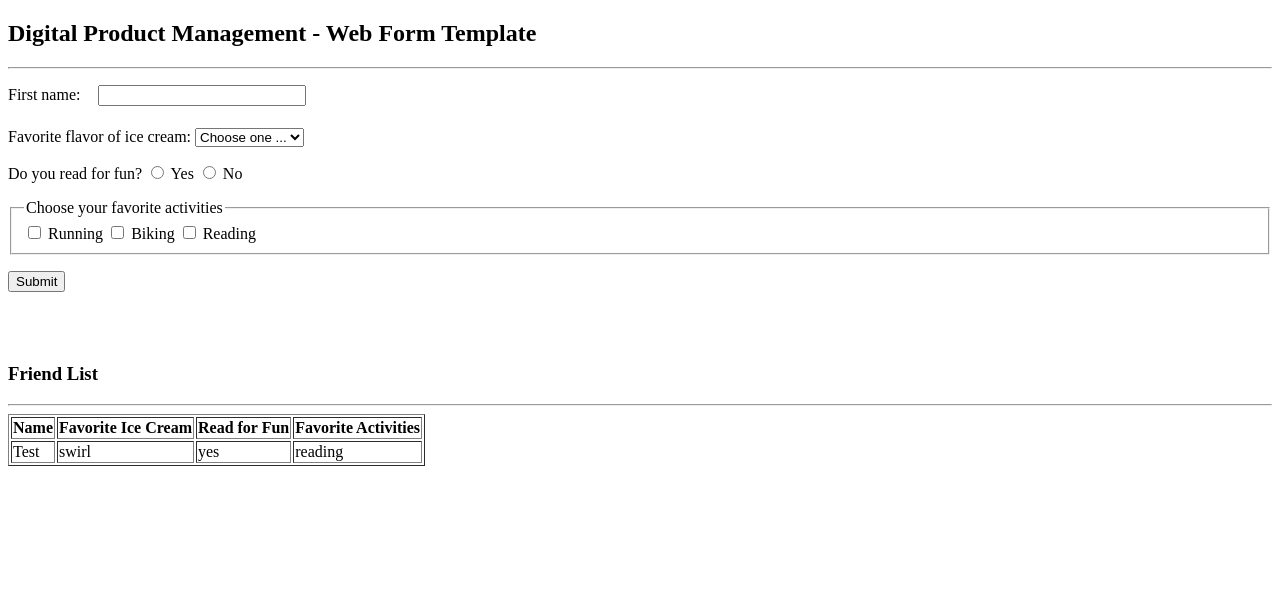
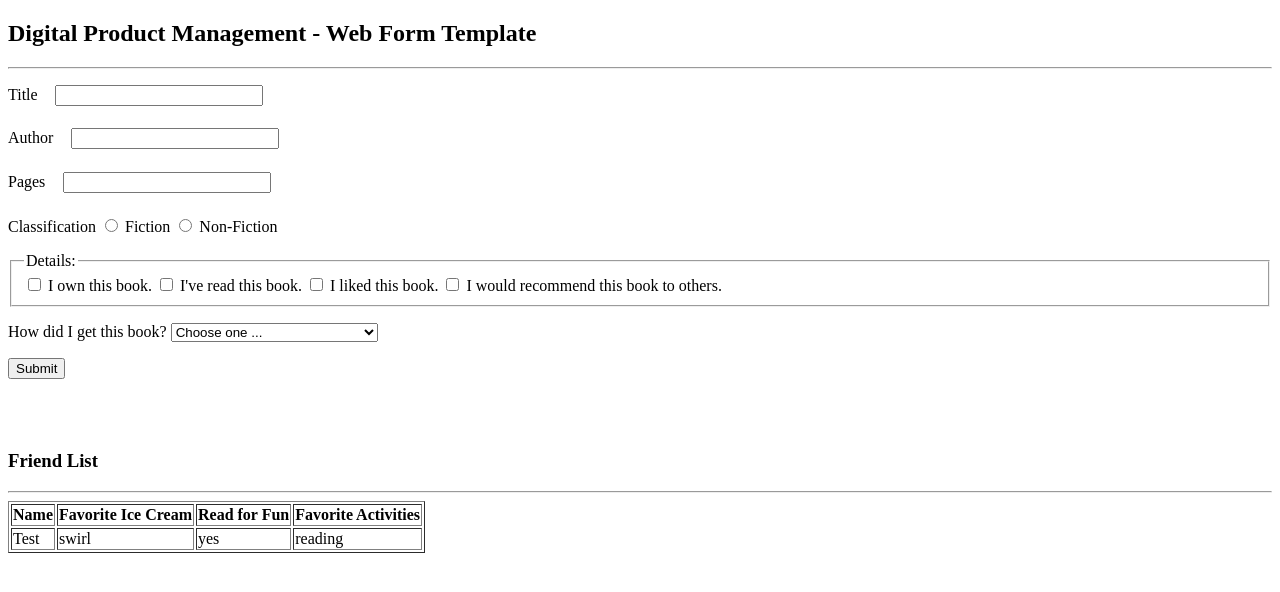
Before and after one commit to vmarkuson/Pair-Programming-HW, a Flask app: page / in a window 1280 px wide. Shown: the top 592 px of the page. Run offline with Flask 2, Linux system fonts and the light colour scheme.

Commit message:
Template Change
Making index.html different

```diff
--- a/templates/index.html
+++ b/templates/index.html
@@ -4,78 +4,99 @@
 <main>
   <form action="/add" method="POST">
     <p>
-      <label for="first-name">First name:</label>
-      <input type="text" id="first-name" name="fname" />
+      <label for="Title-name">Title </label>
+      <input type="text" id="Title-name" name="tname" />
+    </p>
+    <p>
+      <label for="Author-name">Author </label>
+      <input type="text" id="Author-name" name="aname" />
+    </p>
+    <p>
+      <label for="Page-name">Pages </label>
+      <input type="text" id="Page-name" name="pname" />
     </p>
 
     <p>
-      <label for="ice-cream">
-        Favorite flavor of ice cream:
-        <select name="flavor" id="ice-cream" required>
-          <option value="" selected>Choose one ...</option>
-          <option value="vanilla">Vanilla</option>
-          <option value="chocolate">Chocolate</option>
-          <option value="swirl">Swirl</option>
-        </select>
-      </label>
-    </p>
-    <p>
-      <label>Do you read for fun?</label>
-      <label for="read-yes">
+      <label>Classification</label>
+      <label for="read-Fiction">
         <input
           type="radio"
-          id="read-yes"
+          id="read-Fiction"
           name="read"
-          value="yes"
+          value="Fiction"
           required="required"
         />
-        Yes
+        Fiction
       </label>
 
-      <label for="read-no">
+      <label for="read-Non-Fiction">
         <input
           type="radio"
-          id="read-no"
+          id="read-Non-Fiction"
           name="read"
-          value="no"
+          value="Non-Fiction"
           required="required"
         />
-        No
+        Non-Fiction
       </label>
     </p>
 
     <fieldset>
-      <legend>Choose your favorite activities</legend>
-      <label for="for-running">
+      <legend>Details:</legend>
+      <label for="own-book">
         <input
           type="checkbox"
-          id="for-running"
+          id="own-book"
           name="activities"
-          value="running"
+          value="ownbook"
         />
-        Running
+        I own this book.
       </label>
 
-      <label for="for-biking">
+      <label for="read-book">
         <input
           type="checkbox"
-          id="for-biking"
+          id="read-book"
           name="activities"
-          value="biking"
+          value="readbook"
         />
-        Biking
+        I've read this book.
       </label>
 
-      <label for="for-reading">
+      <label for="like-book">
         <input
           type="checkbox"
-          id="for-reading"
+          id="like-book"
           name="activities"
-          value="reading"
+          value="likebook"
         />
-        Reading
+        I liked this book.
+      </label>
+
+      <label for="recommend-book">
+        <input
+          type="checkbox"
+          id="recommend-book"
+          name="activities"
+          value="recommendbook"
+        />
+        I would recommend this book to others.
       </label>
     </fieldset>
+
+    <p>
+      <label for="Acquisition">
+        How did I get this book?
+        <select name="Acquisition" id="book" required>
+          <option value="" selected>Choose one ...</option>
+          <option value="purchased">I purchased it.</option>
+          <option value="gift">It was a gift.</option>
+          <option value="library">I checked it out from the library.</option>
+          <option value="loaned">A friend loaned it to me.</option>
+
+        </select>
+      </label>
+    </p>
 
     <p><input type="submit" id="submit" value="Submit" /></p>
   </form>
```
